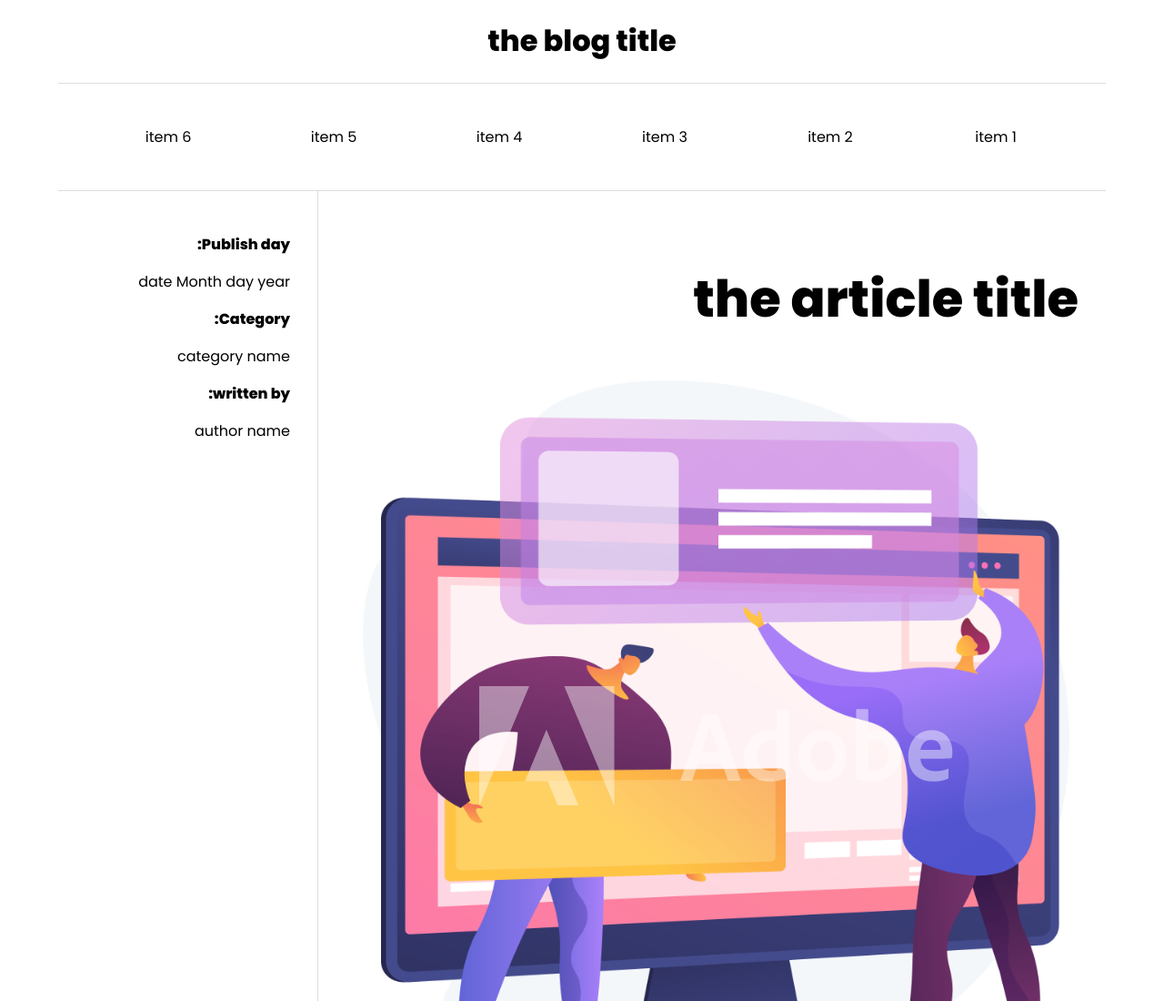
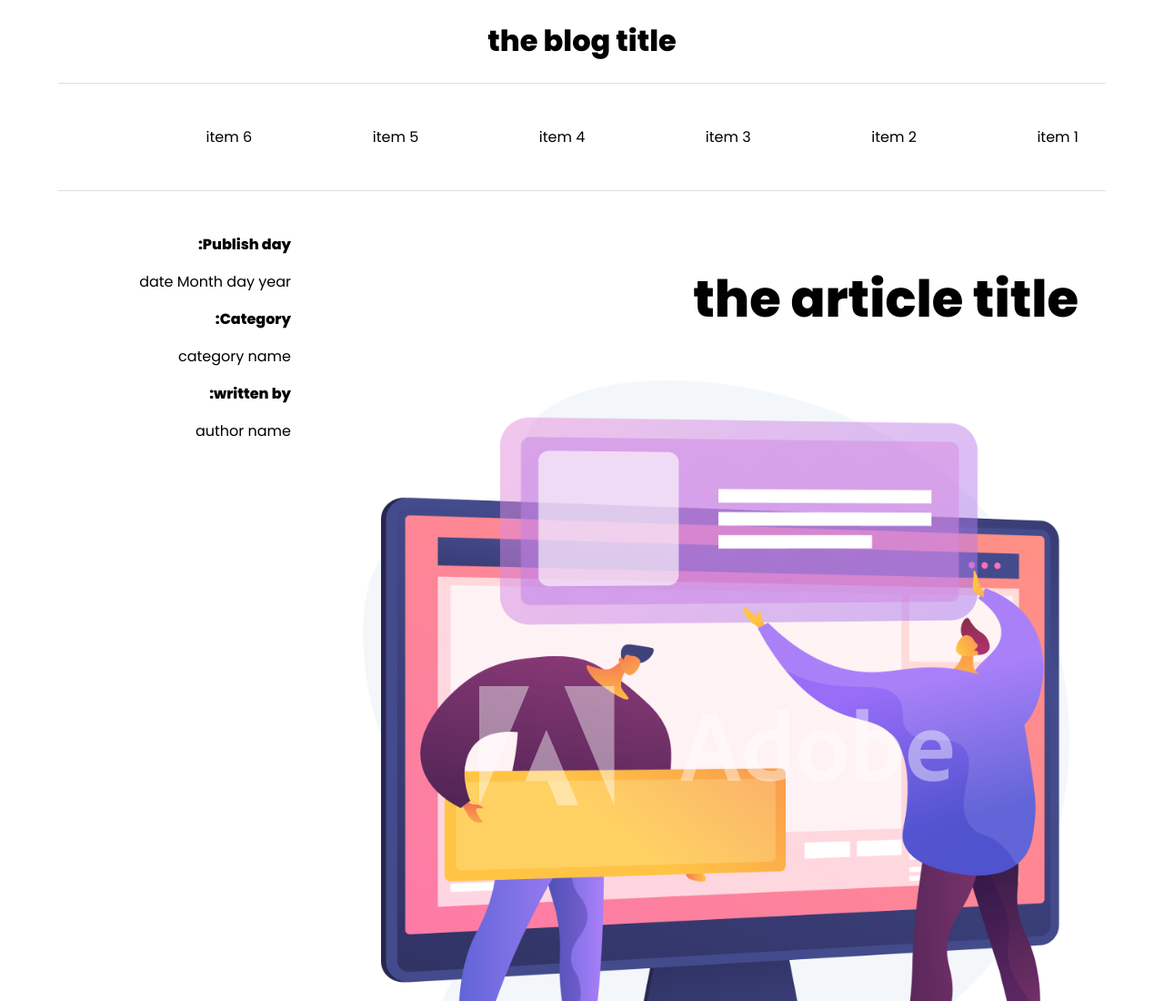
Before and after one commit to wedhimd/grid-layout, a plain HTML site: page index.html in a window 1280 px wide. Shown: the top 1100 px of the page at 91% size. Drawn offline with Linux system fonts and the light colour scheme.

Commit message:
change nav list from grid to flex

```diff
--- a/style.css
+++ b/style.css
@@ -31,9 +31,13 @@ nav{
 }
 
 nav .nav-list{
-    display: grid;
-    grid-template-columns: repeat(6, 1fr);
-    text-align: center;
+    display: flex;
+    flex: 1 1 auto;
+}
+
+nav .nav-list li{
+    margin-left: 10px;
+    flex: 1 1 auto;
 }
 
 nav li:hover{
@@ -61,7 +65,6 @@ article p{
 
 aside{
     padding: 1.875rem;
-    border-right: 1px solid #ddd;
 }
 
 footer{
```
